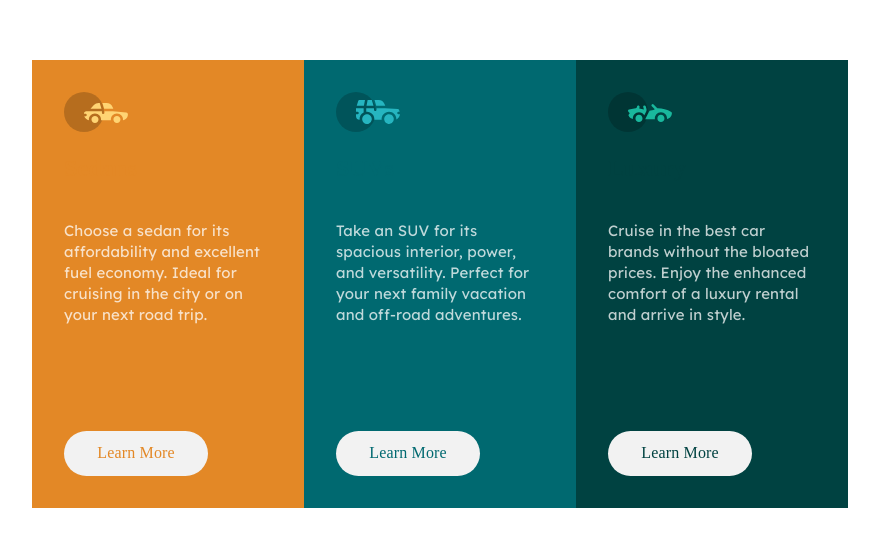
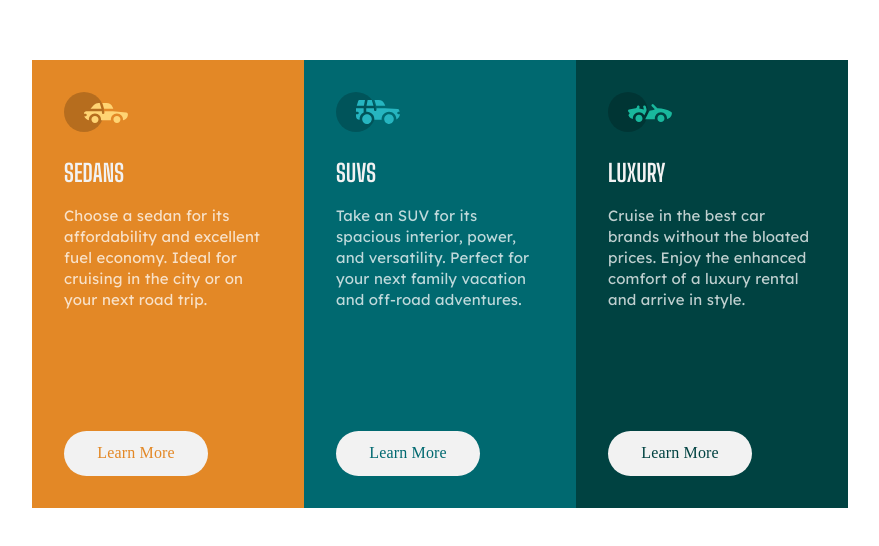
Before and after one commit to BekEsaly/3-column-preview-card-component-main, a plain HTML site: page index.html in a window 1280 px wide. Shown: the part 124-670 px from the top of the page, without its empty margins (200-1079 px from the left). Drawn offline with Linux system fonts and the light colour scheme.

Commit message:
Update style.css

```diff
--- a/style.css
+++ b/style.css
@@ -21,7 +21,7 @@ body{
 }
 
 
-h1{
+h2{
     font-family: 'Big Shoulders Display';
     font-weight: 700;
     text-transform: uppercase;
@@ -44,6 +44,7 @@ a{
     margin: 1rem;
     display: grid;
     grid-template-columns: repeat(3,17rem);
+    overflow: hidden;
 }
 .card--items{
 
```
